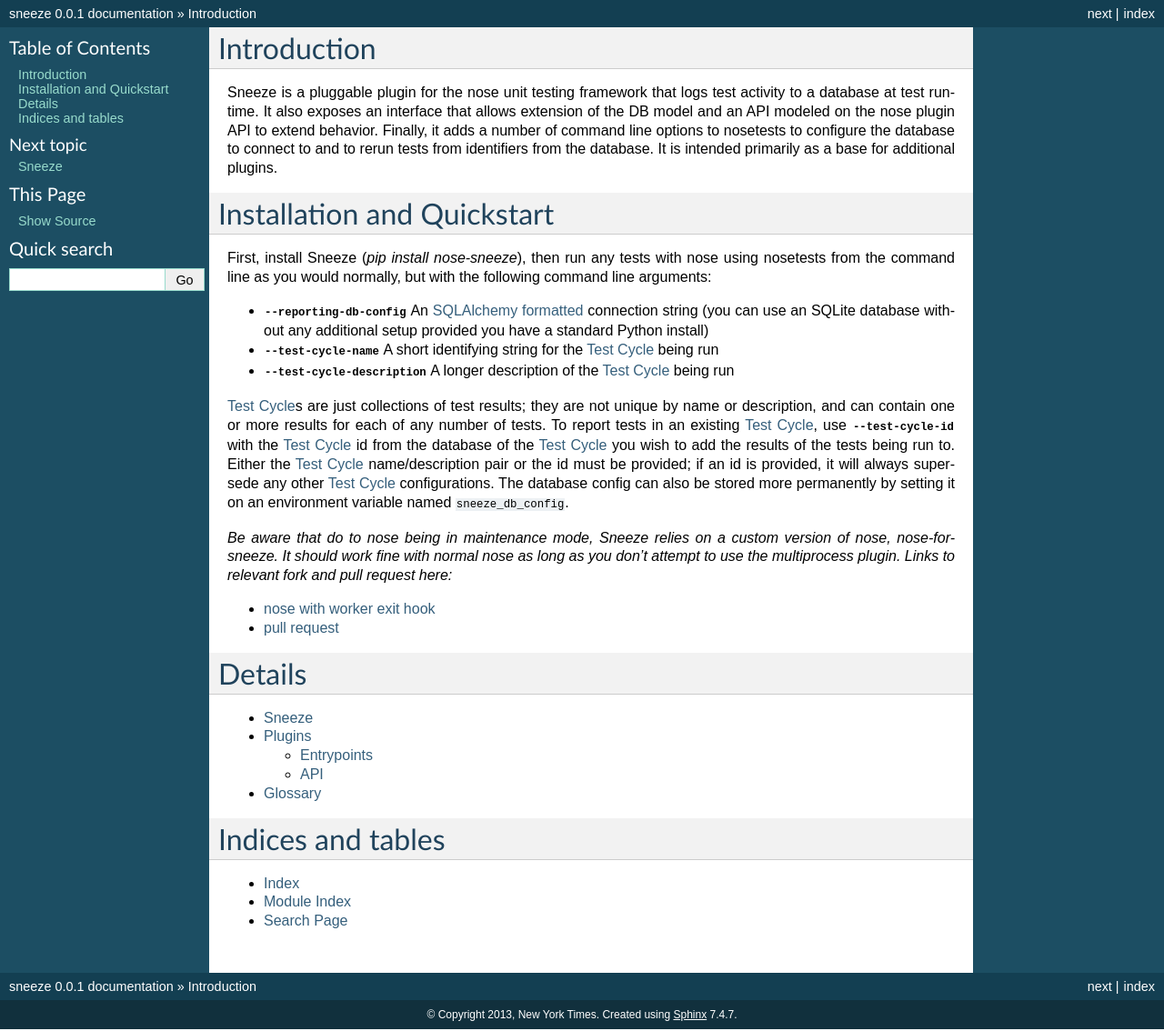
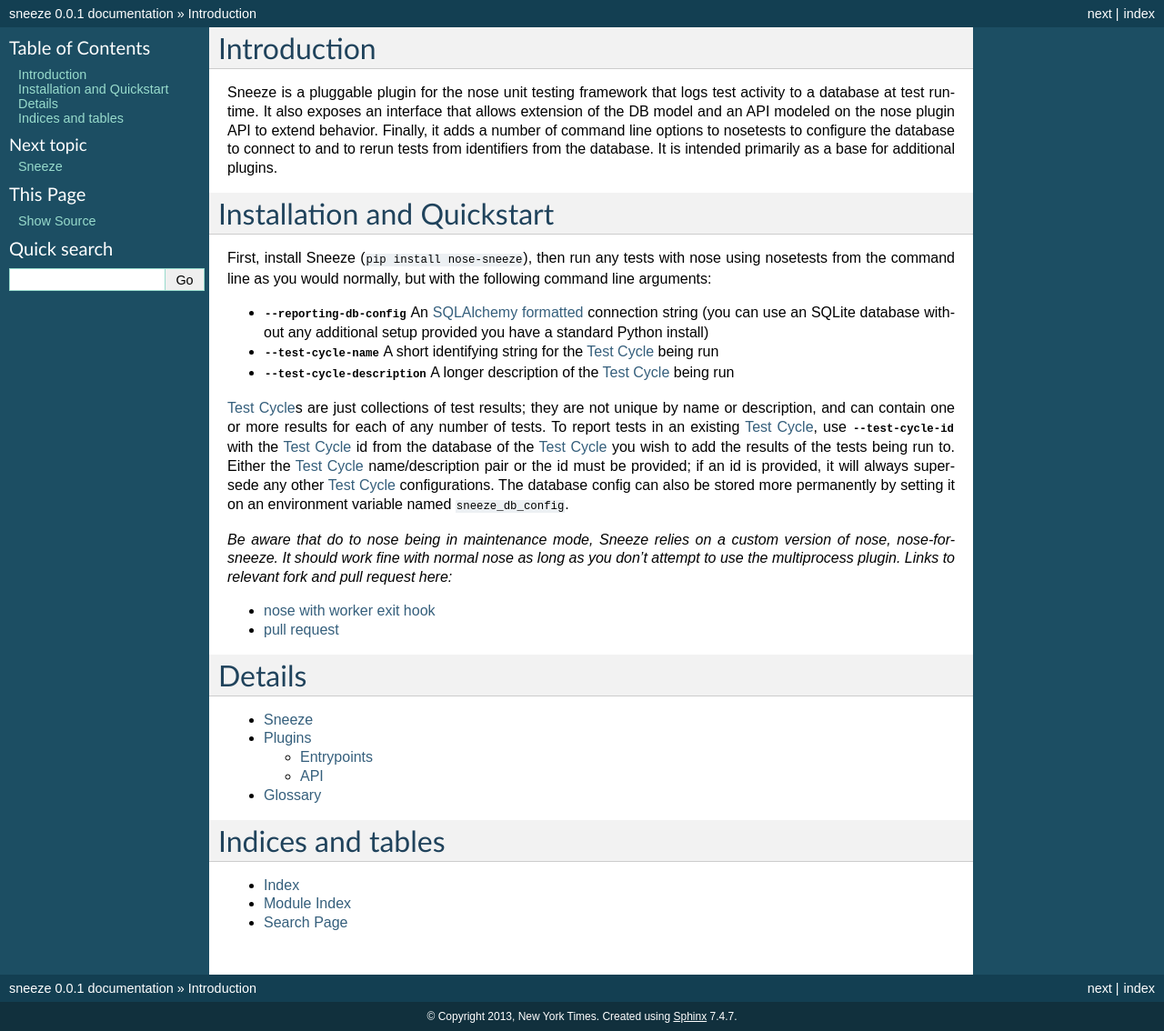
Before and after one commit to nytimes/sneeze, a Sphinx documentation site: the page built from sphinx_doc/source/index.rst, in a window 1280 px wide. Shown: the whole page at 91% size. Built offline with Sphinx 7.4.7, drawn with Linux system fonts in a browser that asks for light colours.

```diff
--- a/sphinx_doc/source/index.rst
+++ b/sphinx_doc/source/index.rst
@@ -17,7 +17,7 @@ additional plugins.
 Installation and Quickstart
 ===========================
 
-First, install Sneeze (`pip install nose-sneeze`), then run any tests with nose
+First, install Sneeze (``pip install nose-sneeze``), then run any tests with nose
 using nosetests from the command line as you would normally, but with the
 following command line arguments:
 
```
